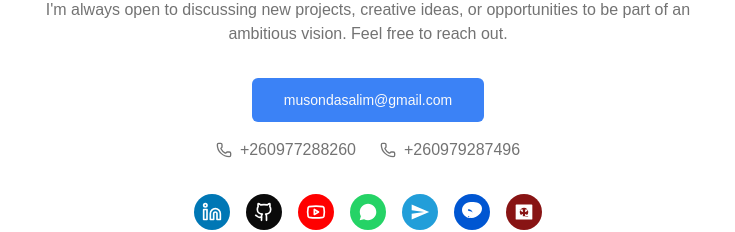
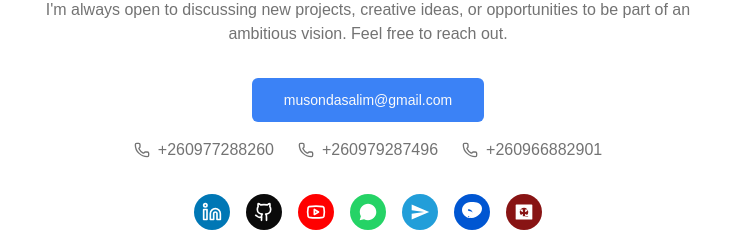
Before and after one commit to MS0C54073/muzoprof, a Next.js app: page / in a window 1280 px wide. Shown: the part 5840-6072 px from the top of the page, without its empty margins (272-1007 px from the left). Built offline with nearby package versions, Linux system fonts and the light colour scheme.

Commit message:
change my whatsapp contact to +260966882901 and add it to the current co

```diff
--- a/src/app/components/social-icons.tsx
+++ b/src/app/components/social-icons.tsx
@@ -1,3 +1,4 @@
+
 
 'use client';
 
@@ -20,7 +21,7 @@ export function SocialIcons({ className }: { className?: string }) {
     { name: 'LinkedIn', href: 'https://www.linkedin.com/in/musonda-salimu-a4a0b31b9/', icon: <Linkedin className={`${iconClasses} text-white`} />, bgClass: 'bg-[#0077B5] hover:bg-[#005582]' },
     { name: 'GitHub', href: 'https://github.com/MS0C54073', icon: <Github className={`${iconClasses} text-background`} />, bgClass: 'bg-foreground hover:bg-muted-foreground' },
     { name: 'YouTube', href: 'https://www.youtube.com/@musondasalimu2986', icon: <Youtube className={`${iconClasses} text-white`} />, bgClass: 'bg-[#FF0000] hover:bg-[#CC0000]' },
-    { name: 'Whatsapp', href: 'https://wa.me/260977288260', icon: <WhatsappIcon className={`${iconClasses} text-white`} />, bgClass: 'bg-[#25D366] hover:bg-[#1EAE54]' },
+    { name: 'Whatsapp', href: 'https://wa.me/260966882901', icon: <WhatsappIcon className={`${iconClasses} text-white`} />, bgClass: 'bg-[#25D366] hover:bg-[#1EAE54]' },
     { name: 'Telegram', href: 'https://t.me/MuzoSalim', icon: <TelegramIcon className={`${iconClasses} text-white`} />, bgClass: 'bg-[#229ED9] hover:bg-[#1A87B8]' },
     { name: 'Coursera', href: 'https://www.coursera.org/user/d5bf15915278f56a6f96c3b5195c6d11', icon: <CourseraIcon className={`${iconClasses} text-white`} />, bgClass: 'bg-[#0056d2] hover:bg-[#003b8f]' },
     { name: 'TryHackMe', href: 'https://tryhackme.com/p/MuzoSali', icon: <TryHackMeIcon className={`${iconClasses} text-white`} />, bgClass: 'bg-[#881414] hover:bg-[#6d1010]' },
--- a/src/app/page.tsx
+++ b/src/app/page.tsx
@@ -1166,6 +1166,10 @@ export default function Home() {
                   <Phone className="h-4 w-4" />
                   <span>+260979287496</span>
                 </a>
+                <a href="tel:+260966882901" className="flex items-center gap-2 hover:text-primary">
+                  <Phone className="h-4 w-4" />
+                  <span>+260966882901</span>
+                </a>
               </div>
             </div>
             <div className="flex space-x-6 justify-center">
```
Also changed, not shown: 1 other file (tests, documents, lock files or other folders).
